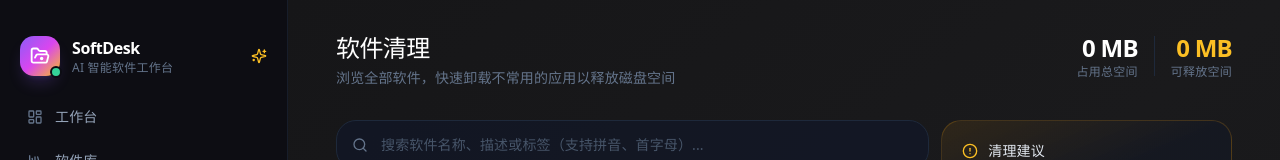
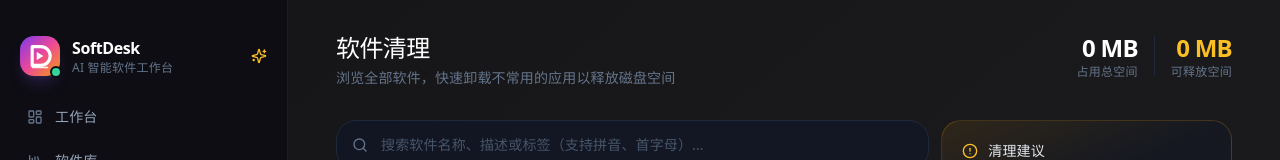
Before and after one commit to bayernjf/soft-desk, a React (Vite) app: page /uninstall in a window 1280 px wide. Shown: the top 160 px of the page. Built offline with nearby package versions, Linux system fonts and the light colour scheme; no server answers.

Commit message:
style(sidebar): replace placeholder icon with official SoftDesk logo
Replace the FolderOpenDot placeholder icon in the sidebar header with the
official SoftDesk app logo (app-logo.svg copied from build/icon.svg).

```diff
--- a/src/components/layout/Sidebar.tsx
+++ b/src/components/layout/Sidebar.tsx
@@ -8,7 +8,6 @@ import {
   BarChart3,
   Trash2,
   Settings,
-  FolderOpenDot,
   Sparkles,
   ChevronRight,
   ChevronDown,
@@ -90,9 +89,7 @@ export function Sidebar() {
       <div className="p-5 pt-9">
         <div className="flex items-center gap-3">
           <div className="relative">
-            <div className="w-10 h-10 rounded-xl bg-gradient-to-br from-violet-500 via-fuchsia-500 to-amber-400 flex items-center justify-center shadow-lg shadow-violet-500/20">
-              <FolderOpenDot className="w-5 h-5 text-white" strokeWidth={2.2} />
-            </div>
+            <img src="/app-logo.svg" alt="SoftDesk" className="w-10 h-10 rounded-xl shadow-lg shadow-violet-500/20" />
             <div className="absolute -bottom-0.5 -right-0.5 w-3 h-3 rounded-full bg-emerald-400 border-2 border-[#0d0d14]" />
           </div>
           <div className="flex-1 min-w-0">
```
Also changed, not shown: public/app-logo.svg (added).
